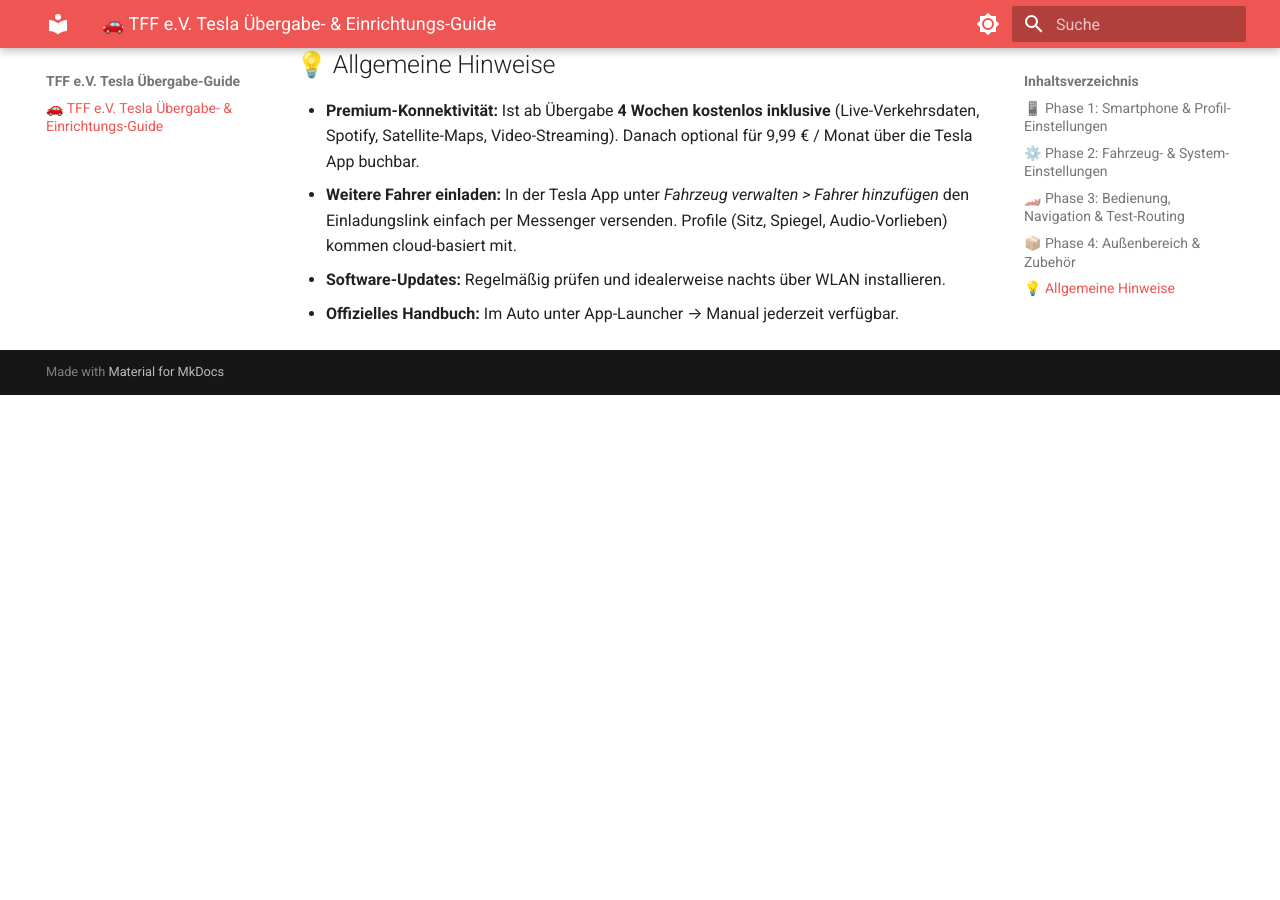
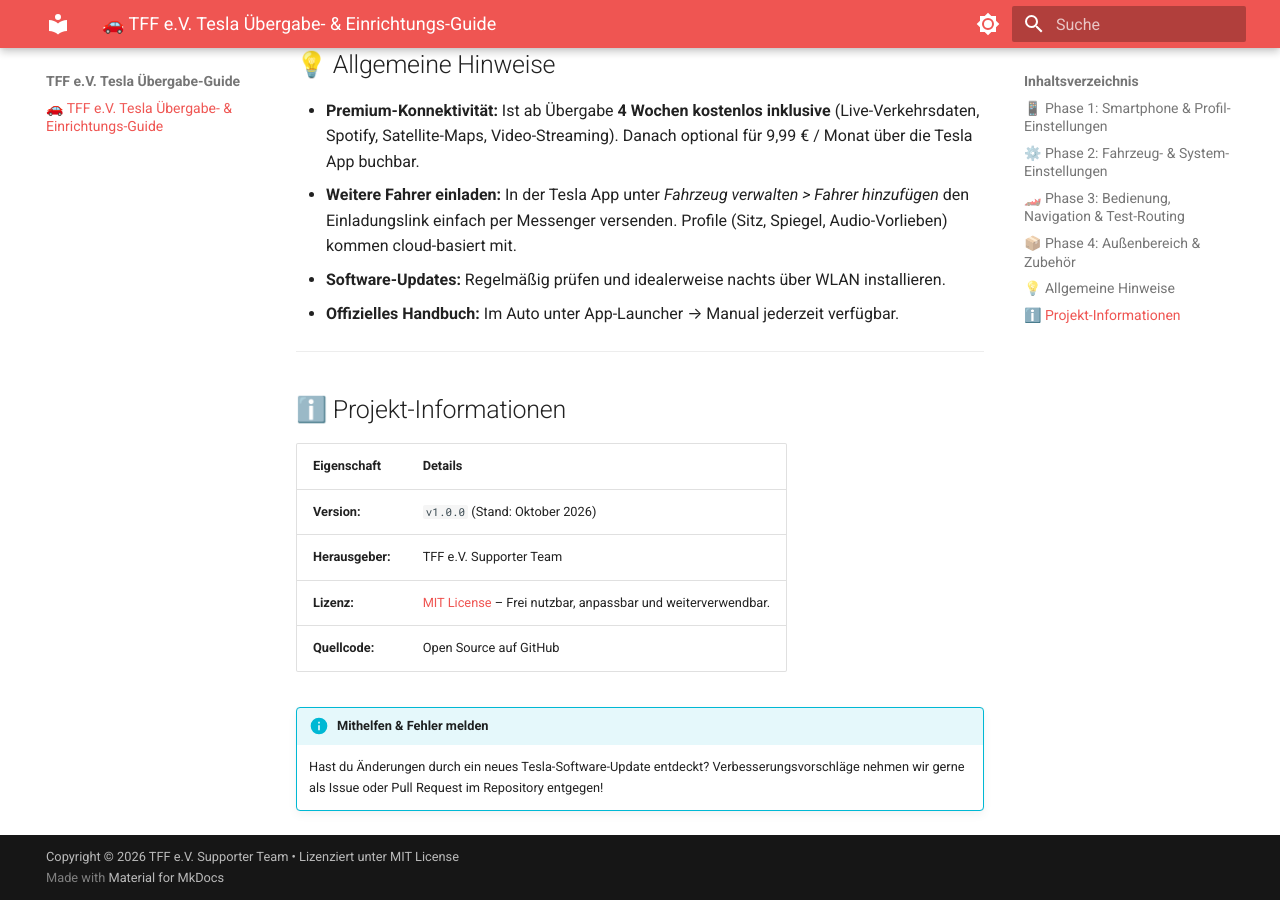
Before and after one commit to Fhiel/TFFeV-Guide, an MkDocs documentation site: the page built from docs/index.md, in a window 1280 px wide and 900 px high, scrolled down 4215 px. Built offline with MkDocs 1.6.1 and Material for MkDocs 9.7.7, drawn with Linux system fonts in a browser that asks for light colours; the version menu is left out; before the commit the page ends 4610 px from its top, so only the background shows below that.

Commit message:
added License

```diff
--- a/docs/index.md
+++ b/docs/index.md
@@ -114,3 +114,17 @@ Herzlichen Glückwunsch zum neuen Tesla! Dieser Guide führt dich Schritt für S
 - **Weitere Fahrer einladen:** In der Tesla App unter *Fahrzeug verwalten > Fahrer hinzufügen* den Einladungslink einfach per Messenger versenden. Profile (Sitz, Spiegel, Audio-Vorlieben) kommen cloud-basiert mit.
 - **Software-Updates:** Regelmäßig prüfen und idealerweise nachts über WLAN installieren.
 - **Offizielles Handbuch:** Im Auto unter App-Launcher → Manual jederzeit verfügbar.
+
+---
+
+## ℹ️ Projekt-Informationen
+
+| Eigenschaft | Details |
+| :--- | :--- |
+| **Version:** | `v1.0.0` (Stand: Oktober 2026) |
+| **Herausgeber:** | TFF e.V. Supporter Team |
+| **Lizenz:** | [MIT License](https://opensource.org/licenses/MIT) – Frei nutzbar, anpassbar und weiterverwendbar. |
+| **Quellcode:** | Open Source auf GitHub |
+
+!!! info "Mithelfen & Fehler melden"
+    Hast du Änderungen durch ein neues Tesla-Software-Update entdeckt? Verbesserungsvorschläge nehmen wir gerne als Issue oder Pull Request im Repository entgegen!
--- a/mkdocs.yml
+++ b/mkdocs.yml
@@ -1,6 +1,13 @@
 site_name: TFF e.V. Tesla Übergabe-Guide
-site_description: Leitfaden für Tesla-Übergaben & Erst-Setup
-site_author: TFF e.V. Supporter
+site_description: Leitfaden für neue Tesla-Besitzer & Erst-Setup
+site_url: https://fhiel.github.io/TFFeV-Guide/
+copyright: "Copyright &copy; 2026 TFF e.V. Supporter Team &bull; Lizenziert unter MIT License"
+
+extra:
+  version:
+    provider: mike
+  # Alternativ/Zusätzlich Angaben im Footer:
+  manifest: 'manifest.webmanifest'
 
 theme:
   name: material
@@ -22,6 +29,7 @@ theme:
   features:
     - navigation.instant      # Schnelleres Laden ohne Refresh
     - navigation.top          # "Nach oben"-Button
+    - navigation.footer       # Footer-Navigation
     - content.action.edit     # Edit-Link (optional)
 
 markdown_extensions:
```
Also changed, not shown: 1 other file.
